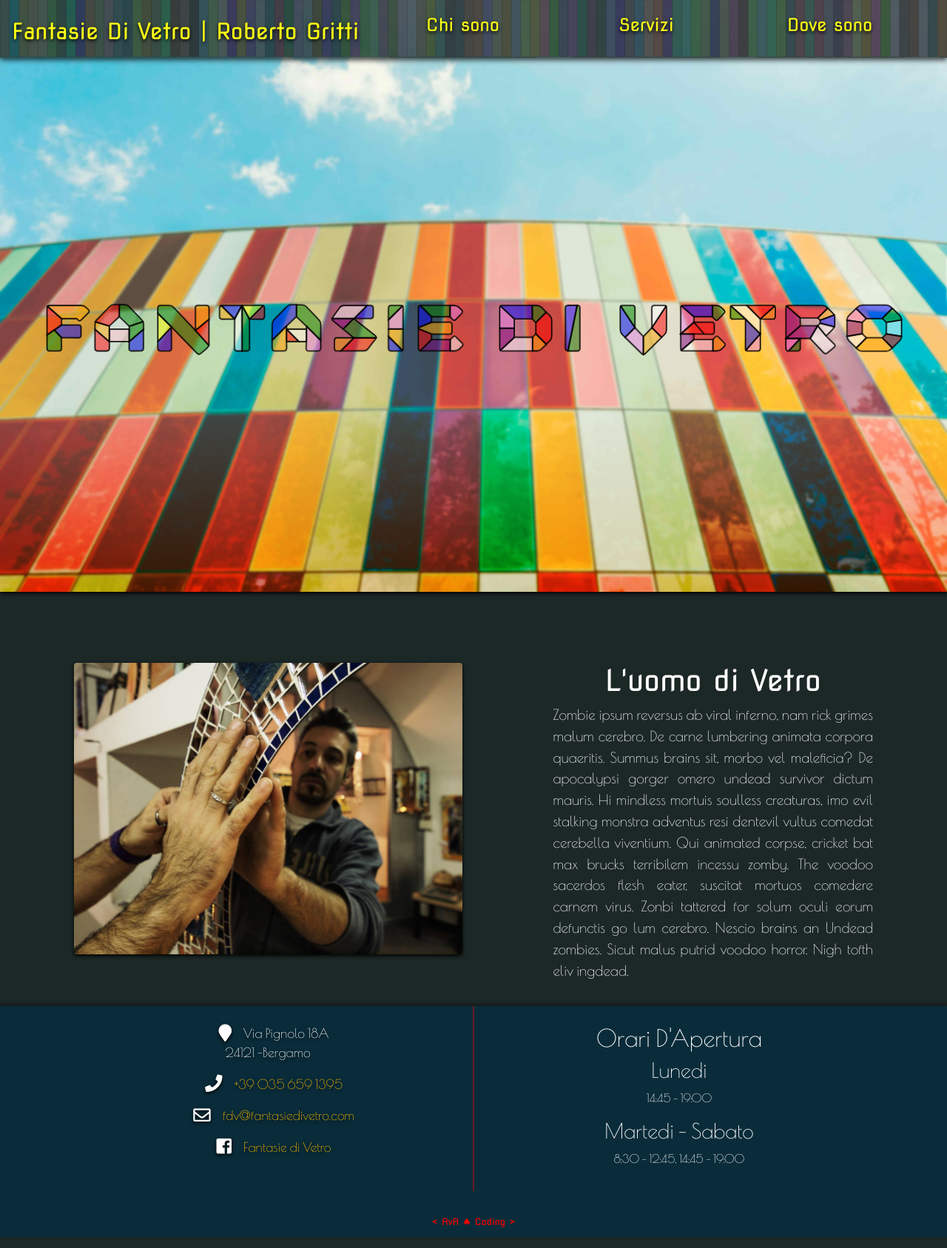
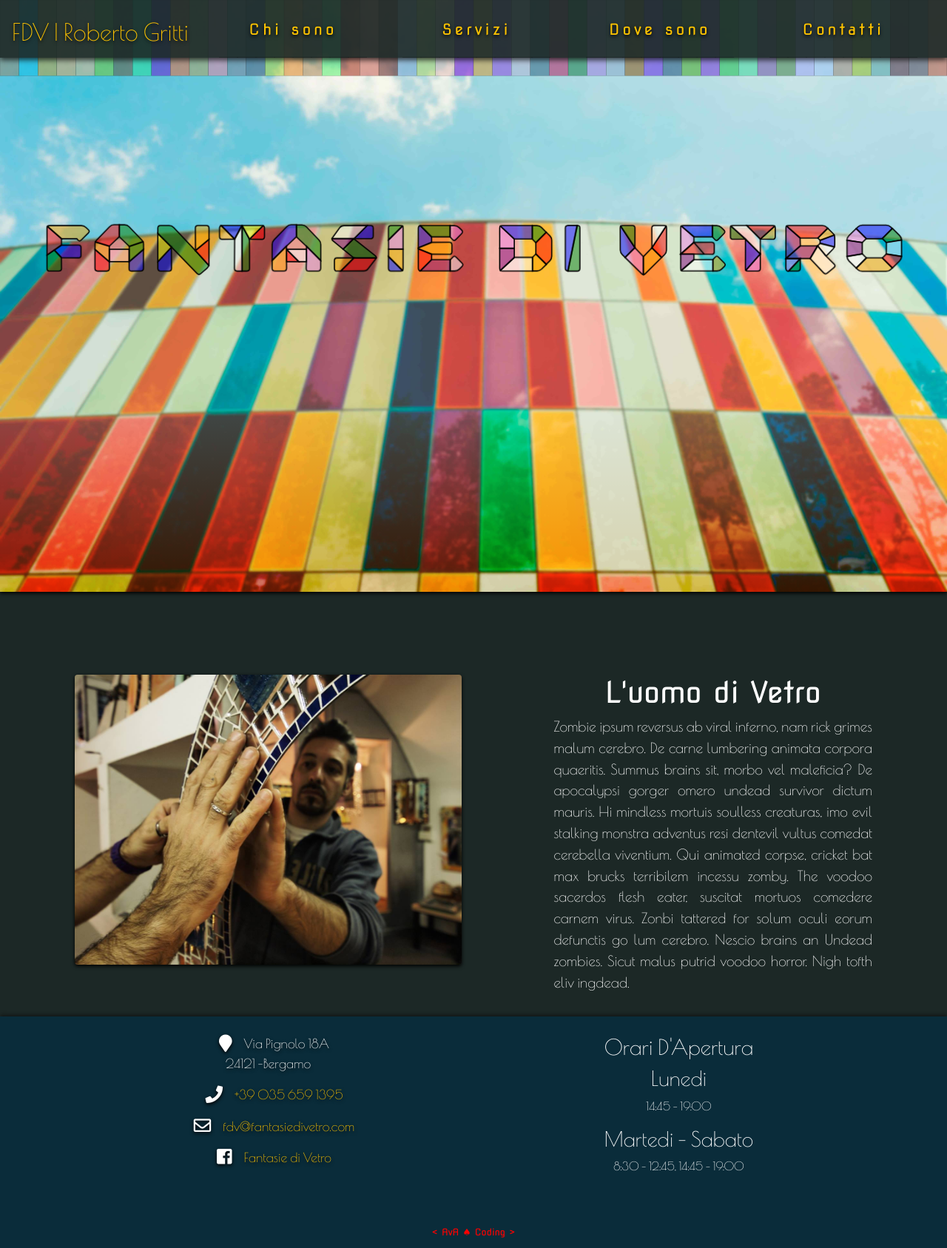
Before and after one commit to Atileon/FdV, a plain HTML site: page index.html in a window 1280 px wide. Shown: the whole page at 74% size. Drawn offline with nearby package versions, Linux system fonts and the light colour scheme.

Commit message:
footer updated, responsive updated

```diff
--- a/css/main.css
+++ b/css/main.css
@@ -4,11 +4,12 @@ body{
     overflow-x: hidden;
 }
 #svgStripCont{
-    position: relative;
+    position: absolute;
     top: 0;
     left: 0;
     margin:0;
     width: 100vw;
+    height: 100vh;
 }
 .bgImgFP{
     position: relative;
@@ -58,7 +59,6 @@ font-family: 'Nova Square', cursive; */
 .item{
     position:relative;
     display: inline-block;
-
     width: 200px;
     height: 70px;
  }
@@ -79,8 +79,9 @@ font-family: 'Nova Square', cursive; */
     /* font-family: 'Poiret One', cursive !important; */
     /* font-family: 'Graduate', cursive !important; */
     font-family: 'Nova Square', cursive !important;
+    letter-spacing: .2em;
 
-    font-size: 1.5em;
+    font-size: 1.3em;
     display: block;
     height: 100%;
     width: 100%;
@@ -157,26 +158,28 @@ font-family: 'Nova Square', cursive; */
     }
  }
  [class^=strip-]{
+     position: relative;
+     z-index: 20;
      transition: all .1s ease-in-out;
  }
 
  [class^=strip-]:hover{
-     transform: translateY(15px);
+     transform: translateY(50px);
  }
 /* ============ Navigation Bar =========== */
 
 .navbar-brand{
     /* font-family: 'Poiret One', cursive !important; */
     /* font-family: 'Graduate', cursive !important; */
-    color: rgb(252, 253, 21) !important;
-    font-family: 'Nova Square', cursive !important;
-    font-size: 1.9em;
+    color: rgb(255, 196, 0) !important;
+    font-family: 'Poiret One', cursive !important;
+    font-size: 2em;
 }
 .nav-link{
-    color: rgb(252, 253, 21) !important;
+    color: rgb(255, 196, 0) !important;
 }
 .navbar-fdv{
-    background:rgba(28, 40, 38 ,.7);
+    background:rgba(28, 40, 38 ,.9);
     box-shadow: 0 3px 7px rgba(14,14,14,.8)!important;
 }
 
@@ -184,7 +187,7 @@ font-family: 'Nova Square', cursive; */
 
 #main-content{
     width: 100vw;
-    height: 70vh;
+    height: 100%;
 
 }
 #footer{
@@ -206,7 +209,7 @@ font-family: 'Nova Square', cursive; */
 
 }
 .orari h2{
-    font-size: 2em;
+    font-size: 1.8em;
 }
 .contact-links, .orari{
     position: relative;
@@ -227,10 +230,10 @@ font-family: 'Nova Square', cursive; */
     transition: all .7s ease-in-out;
 }
 .contact-links:hover .bg-glass{
-    border-radius: 0px 0px 0px 15px;
+    border-radius: 0px 0px 3px 5px;
 }
 .orari:hover .bg-glass{
-    border-radius: 0px 0px 15px 0px;
+    border-radius: 0px 0px 5px 3px;
 }
 
 .contact-links:hover .bg-glass, .orari:hover .bg-glass{
--- a/index.html
+++ b/index.html
@@ -22,7 +22,7 @@
     <!-- Navbar -->
     <div class="container-fluid">
         <nav class="navbar fixed-top navbar-expand-lg navbar-dark navbar-fdv pb-0">
-            <a class="navbar-brand text center text-shadow" href="/">Fantasie Di Vetro | Roberto Gritti</a>
+            <a class="navbar-brand text center text-shadow" href="/">FDV | Roberto Gritti</a>
             <button class="navbar-toggler" type="button" data-toggle="collapse" data-target="#navbarNav" aria-controls="navbarNav" aria-expanded="false" aria-label="Toggle navigation">
                 <span class="navbar-toggler-icon"></span>
             </button>
@@ -42,7 +42,7 @@
                             <rect class='rect rect7' width="25" height="100" x='150' y='0'/>
                             <rect class='rect rect8' width="25" height="100" x='175' y='0'/>
                          </svg>
-                        <a class="nav-link text-shadow" href="#main-content">Chi sono <span class="sr-only">(current)</span></a>
+                        <a class="nav-link text-shadow pt-3" href="#main-content">Chi sono <span class="sr-only">(current)</span></a>
                     </li>
 
                     <li class="item nav-item mx-4">
@@ -57,7 +57,7 @@
                             <rect class='rect rect7' width="25" height="100" x='150' y='0'/>
                             <rect class='rect rect8' width="25" height="100" x='175' y='0'/>
                          </svg>
-                        <a class="nav-link text-shadow" href="#">Servizi</a>
+                        <a class="nav-link text-shadow pt-3" href="#">Servizi</a>
                     </li>
 
                     <li class="item nav-item mx-4">
@@ -72,7 +72,7 @@
                             <rect class='rect rect7' width="25" height="100" x='150' y='0'/>
                             <rect class='rect rect8' width="25" height="100" x='175' y='0'/>
                          </svg>
-                        <a class="nav-link text-shadow" href="#">Dove sono</a>
+                        <a class="nav-link text-shadow pt-3" href="#">Dove sono</a>
                     </li>
 
                     <li class="item nav-item mx-4">
@@ -87,7 +87,7 @@
                             <rect class='rect rect7' width="25" height="100" x='150' y='0'/>
                             <rect class='rect rect8' width="25" height="100" x='175' y='0'/>
                          </svg>
-                        <a class="nav-link text-shadow" href="#footer">Contatti</a>
+                        <a class="nav-link text-shadow pt-3" href="#footer">Contatti</a>
                     </li>
 
                 </ul>
@@ -277,7 +277,7 @@
         <!-- End Title on big screen -->
 
         <!-- Title on Small devices -->
-        <div class="container">
+        <div class="container pt-5 mt-5">
             <div class="small-title mt-5 pt-5 d-md-block d-lg-none header-content text-center text-shadow">
                     <h1 class="display-4">Fantasie Di Vetro</h1>
                     <hr>
@@ -291,11 +291,11 @@
     <!-- Content Uomo di Vetro -->
     <div id="main-content" class="container pt-5">
         <div class="row pt-5">
-            <div class="col-6 ">
+            <div class="col-12 col-lg-6  p-3">
                 <img class="img-fluid rounded box-shadow align-middle uomoVetro" src="img/roby.jpg" alt="L'uomo di vetro">
             </div>
 
-            <div class="col-5 offset-1">
+            <div class="col-12 col-lg-5 offset-lg-1 p-3">
                 <h3 class="text-center sub-title">L'uomo di Vetro</h3>
                 <p class="parag text-justify">Zombie ipsum reversus ab viral
                     inferno, nam rick grimes malum cerebro. De
@@ -324,7 +324,7 @@
     <div id="footer" class="footer">
         <div class="container">
             <div class="row">
-                <div class="contact-links col-6 border-right pt-4 text-center text-white text-shadow">
+                <div class="contact-links col-12 col-md-6  pt-4 text-center text-white text-shadow">
 
                     <p><span class="mx-3"><i class="fas fa-map-marker fa-lg"></i></span>Via Pignolo 18A <br> 24121 -Bergamo</p>
                     <p><span class="mx-3"><i class="fas fa-phone fa-lg"></i></span><a href="tel:+390356591395">+39 035 659 1395</a></p>
@@ -333,7 +333,7 @@
 
                     <div class="bg-glass box-shadow"></div>
                 </div>
-                <div class="orari col-6 border-left pt-4 text-center">
+                <div class="orari col-12 col-md-6 pt-4 text-center">
 
                     <h2>Orari D'Apertura</h2>
                     <h3>Lunedi</h3>
@@ -357,5 +357,8 @@
 
     <!-- Main js to create strips on Header -->
     <script src="js/main.js"></script>
+    <script src="https://code.jquery.com/jquery-3.2.1.slim.min.js" integrity="sha384-KJ3o2DKtIkvYIK3UENzmM7KCkRr/rE9/Qpg6aAZGJwFDMVNA/GpGFF93hXpG5KkN" crossorigin="anonymous"></script>
+<script src="https://cdnjs.cloudflare.com/ajax/libs/popper.js/1.12.9/umd/popper.min.js" integrity="sha384-ApNbgh9B+Y1QKtv3Rn7W3mgPxhU9K/ScQsAP7hUibX39j7fakFPskvXusvfa0b4Q" crossorigin="anonymous"></script>
+<script src="https://maxcdn.bootstrapcdn.com/bootstrap/4.0.0/js/bootstrap.min.js" integrity="sha384-JZR6Spejh4U02d8jOt6vLEHfe/JQGiRRSQQxSfFWpi1MquVdAyjUar5+76PVCmYl" crossorigin="anonymous"></script>
 </body>
 </html>
--- a/js/main.js
+++ b/js/main.js
@@ -34,7 +34,7 @@ class Rect{
             // let a= Math.rand()*1;
             let rect = document.createElementNS(svgNS,'rect');
 
-              svg.setAttribute('viewBox','0 0 1000 80');
+            svg.setAttribute('viewBox','0 0 1000 100');
 
             rect.setAttribute('class','strip-'+i+'');
             rect.setAttribute('x',x);
@@ -51,6 +51,6 @@ class Rect{
     }
 }
 
-let quadratino = new Rect(0,0,10,60);
+let quadratino = new Rect(0,0,20,80);
 
 quadratino.draw(100);
```
Lines whose indentation alone changed are shown as unchanged.
